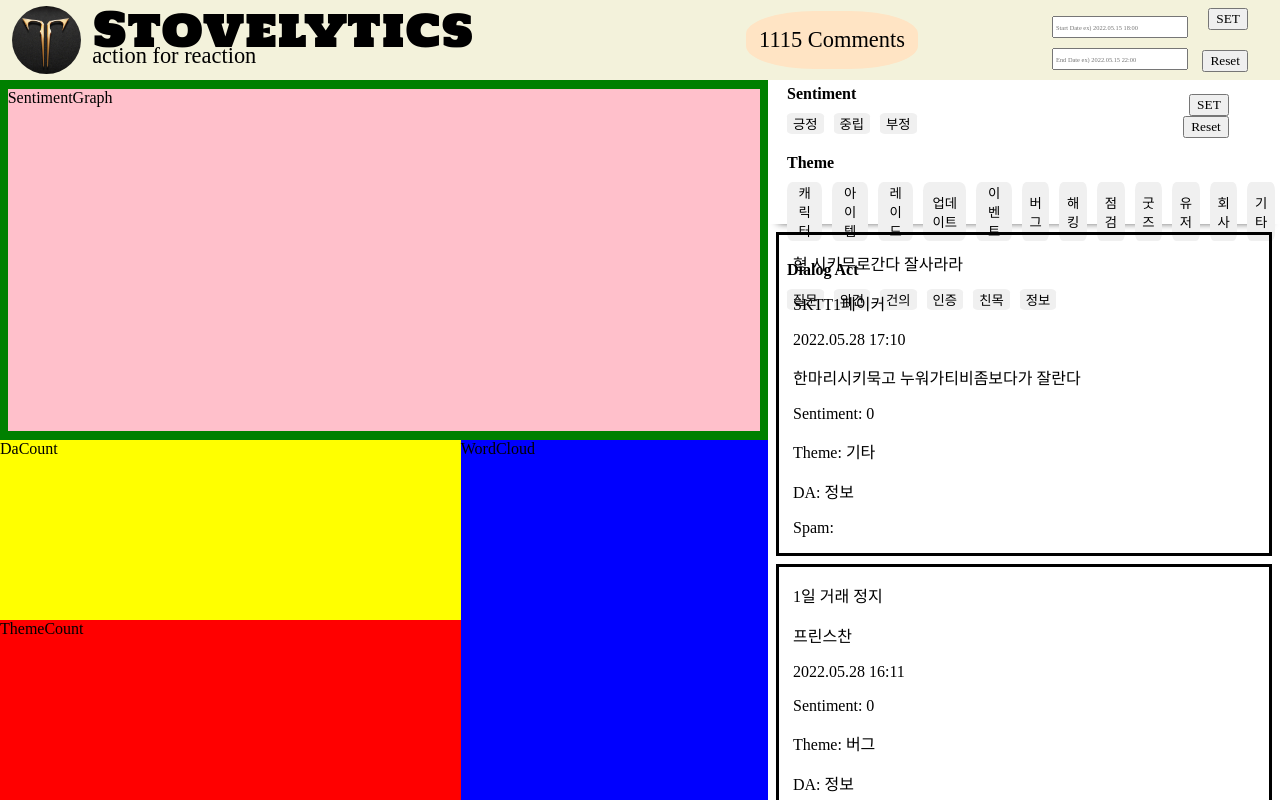
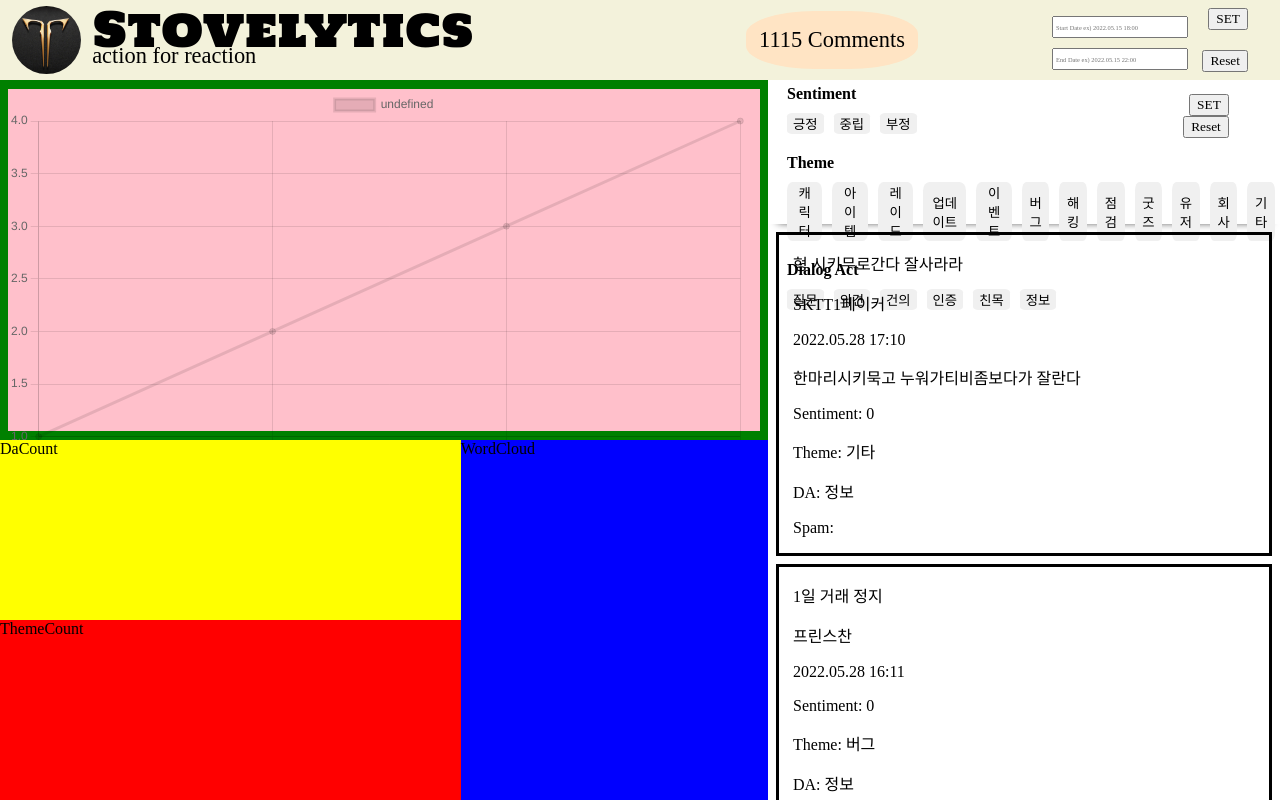
Before and after one commit to Albatross-Labs/Stovelytics, a React (Create React App) app: page / in a window 1280 px wide. Built offline with nearby package versions, Linux system fonts and the light colour scheme; a web font is replaced by a local one.

Commit message:
chart.js react-chartjs-2 installed but webpack needed

```diff
--- a/package.json
+++ b/package.json
@@ -6,6 +6,7 @@
     "axios": "^0.26.1",
     "chart.js": "^3.8.0",
     "react": "^18.0.0",
+    "react-chartjs-2": "^4.1.0",
     "react-dom": "^18.0.0",
     "react-scripts": "0.9.5",
     "styled-components": "^5.3.5"
--- a/src/components/PeriodAnalysis/SentimentGraph.jsx
+++ b/src/components/PeriodAnalysis/SentimentGraph.jsx
@@ -1,5 +1,7 @@
-import React from 'react'
+import React, { useRef, useEffect } from 'react'
 import styled from 'styled-components';
+import { Line } from 'react-chartjs-2'
+import { Chart as ChartJS } from 'chart.js/auto';
 
 const Wrapper = styled.div`
   position: relative;
@@ -12,7 +14,7 @@ const Wrapper = styled.div`
   justify-content: center;
   align-items: center;
 `
-const Container = styled.div`
+const ChartWrapper = styled.div`
   position: relative;
   width: 98%;
   height: 95%;
@@ -22,12 +24,21 @@ const Container = styled.div`
 `
 
 export default function SentimentGraph() {
+
+  const data = {
+    labels: ['Red', 'Blue', 'Yellow', 'Green'],
+    datasets: [
+      {
+        data: [1, 2, 3, 4]
+      }
+    ]
+  }
+
   return (
     <Wrapper>
-      <Container>
-        SentimentGraph
-
-      </Container>
+      <ChartWrapper>
+        <Line data={data} />
+      </ChartWrapper>
     </Wrapper>
   )
 }
```
Also changed, not shown: 1 other file (tests, documents, lock files or other folders).
